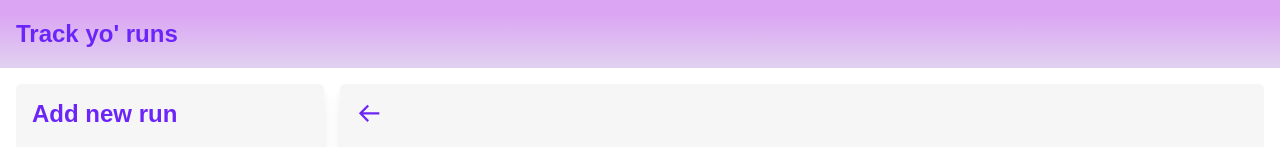
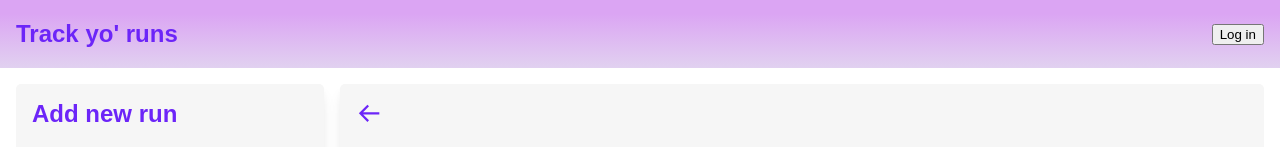
Before and after one commit to Jo-R/fitness-tracker-react-redux-client, a React (Create React App) app: page /activity/1 in a window 1280 px wide. Shown: the top 147 px of the page. Built offline with nearby package versions, Linux system fonts and the light colour scheme.

Commit message:
add a user slic and have a dummy isLoggedIn implementation to start with

```diff
--- a/src/app/store.js
+++ b/src/app/store.js
@@ -1,8 +1,10 @@
 import { configureStore } from "@reduxjs/toolkit";
 import runActivitiesReducer from "../features/runActivities/runActivitiesSlice";
+import userReducer from "../features/userSlice";
 
 export default configureStore({
   reducer: {
     runActivities: runActivitiesReducer,
+    user: userReducer,
   },
 });
--- a/src/features/header/Header.jsx
+++ b/src/features/header/Header.jsx
@@ -1,11 +1,20 @@
 import React from "react";
 import styles from "./Header.module.css";
 import typeStyles from "../../sharedStyles/Typography.module.css";
+import { isLoggedInSelector, toggleIsLoggedIn } from "../userSlice";
+import { useDispatch, useSelector } from "react-redux";
 
 export const Header = () => {
+  const isLoggedIn = useSelector(isLoggedInSelector);
+  const dispatch = useDispatch();
   return (
     <header className={styles.header}>
       <h1 className={typeStyles.bannerTitle}>Track yo' runs</h1>
+      {isLoggedIn ? (
+        <button onClick={() => dispatch(toggleIsLoggedIn())}>Log out</button>
+      ) : (
+        <button onClick={() => dispatch(toggleIsLoggedIn())}>Log in</button>
+      )}
     </header>
   );
 };
--- a/src/features/header/Header.module.css
+++ b/src/features/header/Header.module.css
@@ -3,4 +3,5 @@
   padding: 0.25rem 1rem;
   display: flex;
   align-items: center;
+  justify-content: space-between;
 }
--- /dev/null
+++ b/src/features/userSlice.js
@@ -0,0 +1,19 @@
+import { createSlice } from "@reduxjs/toolkit";
+
+const userSlice = createSlice({
+  name: "user",
+  initialState: {
+    isLoggedIn: false,
+  },
+  reducers: {
+    toggleIsLoggedIn(state) {
+      state.isLoggedIn = !state.isLoggedIn;
+    },
+  },
+});
+
+export const { toggleIsLoggedIn } = userSlice.actions;
+
+export default userSlice.reducer;
+
+export const isLoggedInSelector = (state) => state.user.isLoggedIn;
--- a/src/layout/HomePage.jsx
+++ b/src/layout/HomePage.jsx
@@ -2,12 +2,21 @@ import React from "react";
 import { PageLayout } from "./PageLayout";
 import { AddRunActivity } from "../features/runActivities/AddRunActivity";
 import { RunActivities } from "../features/runActivities/RunActivities";
+import { isLoggedInSelector } from "../features/userSlice";
+import { useSelector } from "react-redux";
 
 export const HomePage = ({ children, props }) => {
+  const isLoggedIn = useSelector(isLoggedInSelector);
   return (
     <PageLayout>
-      <AddRunActivity {...props} />
-      <RunActivities {...props} />
+      {isLoggedIn ? (
+        <>
+          <AddRunActivity {...props} />
+          <RunActivities {...props} />
+        </>
+      ) : (
+        <p>you need to log in...</p>
+      )}
     </PageLayout>
   );
 };
```
